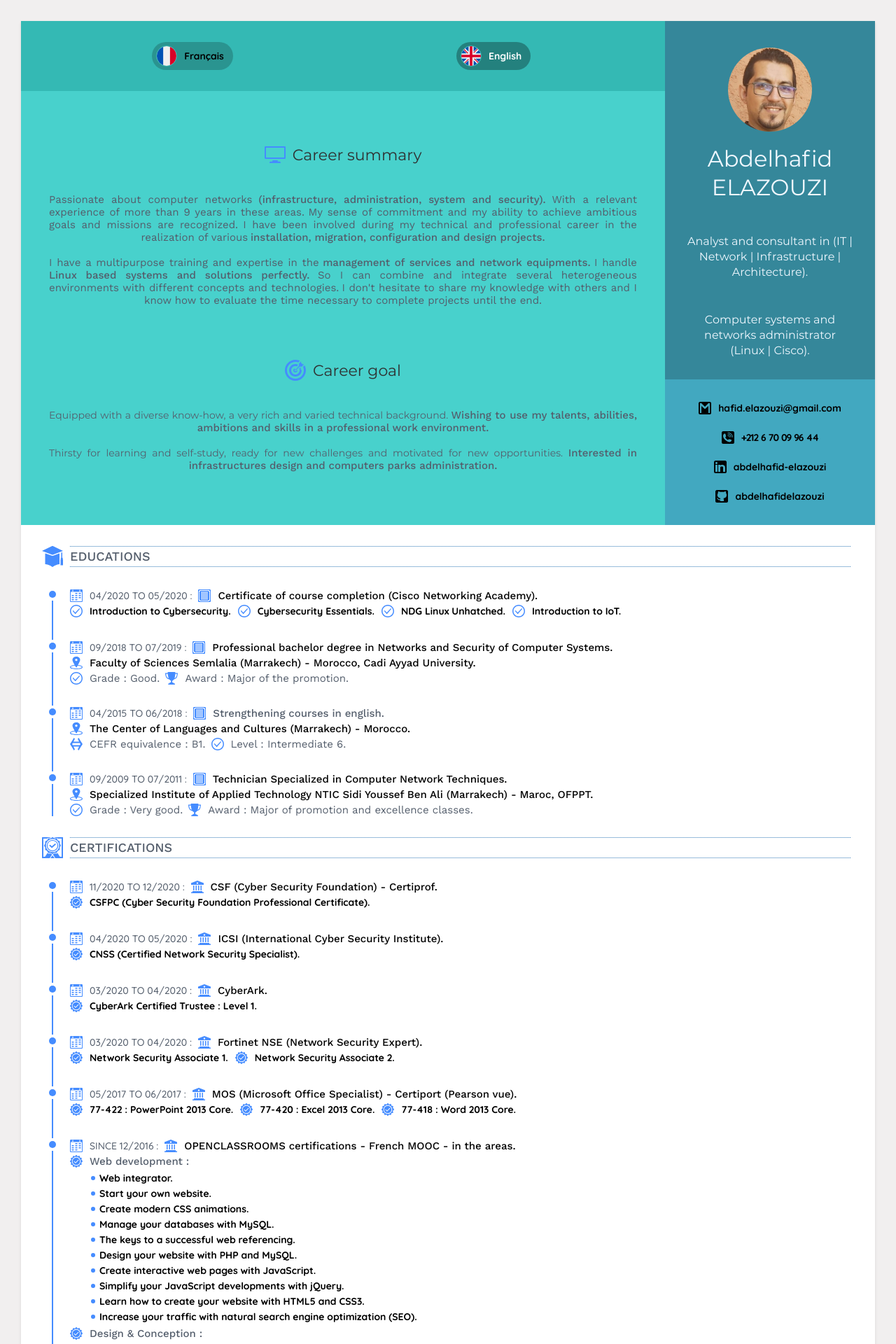
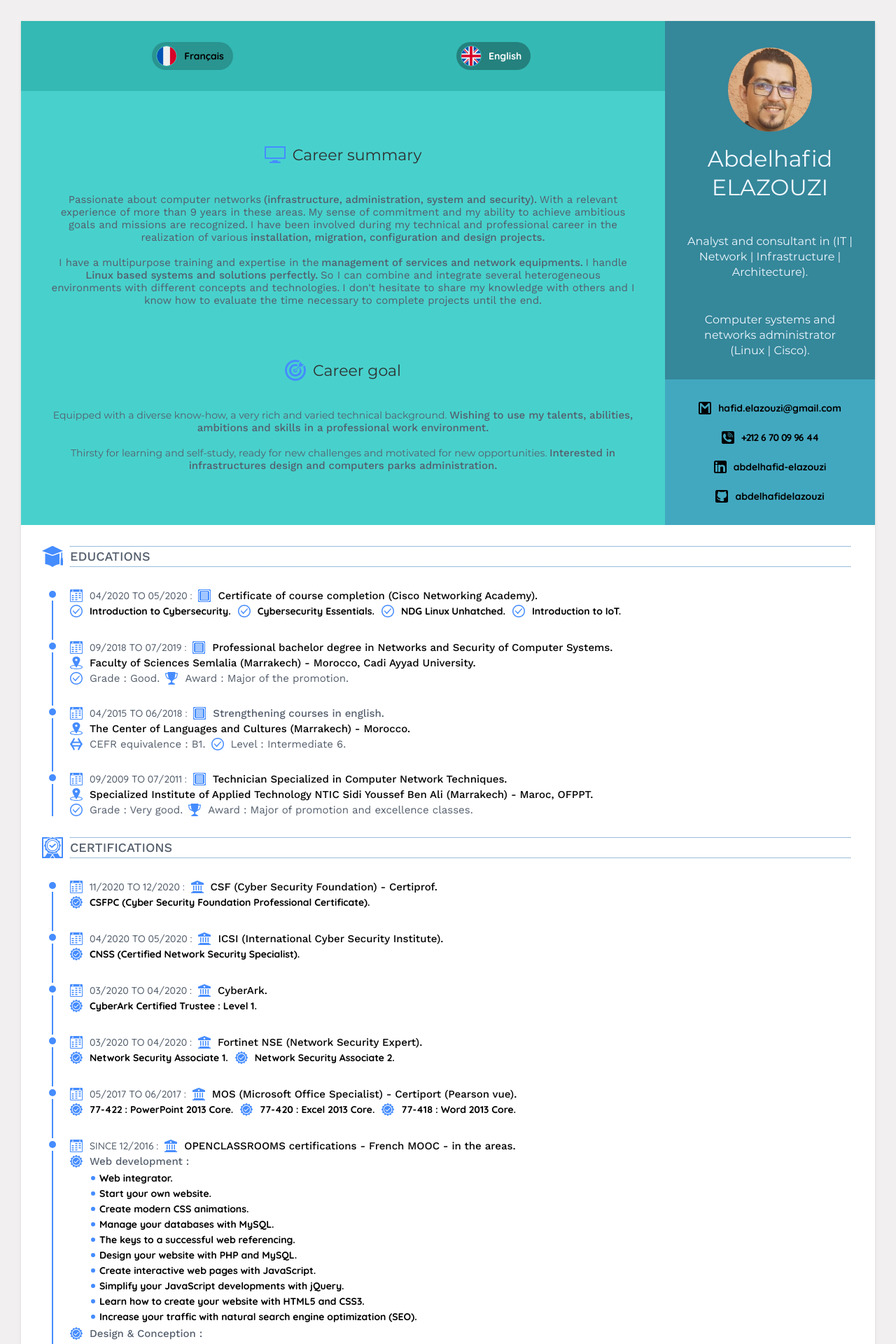
Before and after one commit to abdelhafidelazouzi/en, a Jekyll site: the page built from index.html, in a window 1280 px wide. Shown: the top 1920 px of the page at 70% size. Built offline with Jekyll 4.4.1, drawn with Linux system fonts in a browser that asks for light colours.

Commit message:
Update me.css

```diff
--- a/assets/css/me.css
+++ b/assets/css/me.css
@@ -108,7 +108,7 @@ aside {padding: 30px;height: 208px;}
 /**********************************************************/
 /**********************************************************/
 /**********************************************************/
-.glob {padding-right: 300px;background: mediumturquoise;text-align: justify;text-align-last: center;}
+.glob {padding-right: 300px;background: mediumturquoise;text-align: center;}
 nav {padding: 30px;background: #34b9b4;display: table;width: 100%;}
 .t11, .t12 {float: left;width: 50%;height: 40px;}
 .t11 a img, .t12 a img {width: 30px;height: 30px;margin-right: 10px;float: left;position: relative;top: 4px;border-radius: 100%;-ms-border-radius: 100%;-moz-border-radius: 100%;-o-border-radius: 100%;-webkit-border-radius: 100%;border: 1px solid #34b9b4;}
```
